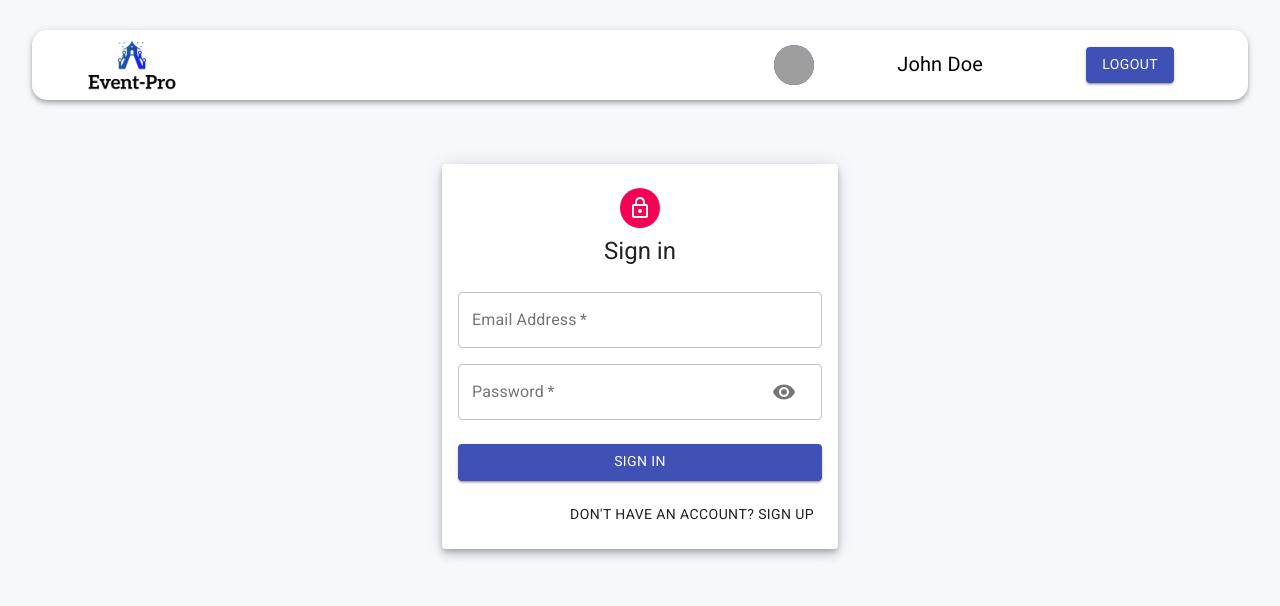
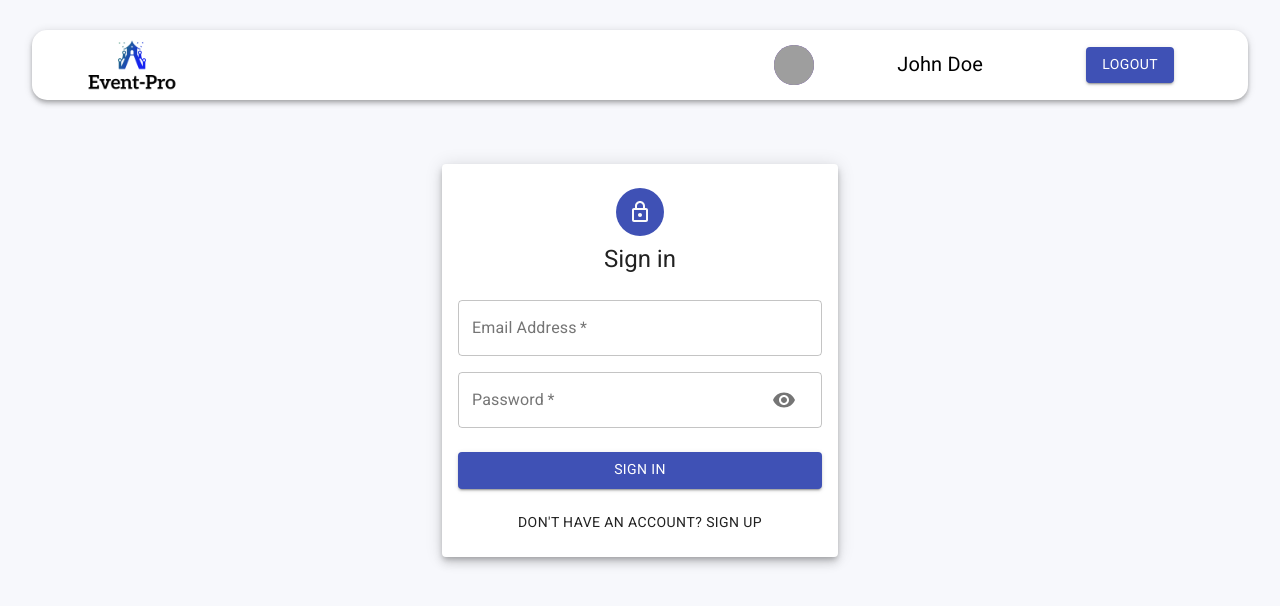
Before and after one commit to NirashaMadubhashini/Event_Planning_System_Frontend, a React (Create React App) app: page /auth in a window 1280 px wide. Shown: the top 606 px of the page. Built offline with nearby package versions, Linux system fonts and the light colour scheme; grey boxes are pictures that could not be loaded.

Commit message:
update Auth.js

```diff
--- a/src/components/Auth/Auth.js
+++ b/src/components/Auth/Auth.js
@@ -62,7 +62,7 @@ const SignUp = () => {
             <Button type="submit" fullWidth variant="contained" color="primary" className={classes.submit}>
               { isSignup ? 'Sign Up' : 'Sign In' }
             </Button>
-            <Grid container justify="flex-end">
+            <Grid container justify="center">
               <Grid item>
                 <Button onClick={switchMode}>
                   { isSignup ? 'Already have an account? Sign in' : "Don't have an account? Sign Up" }
--- a/src/components/Auth/styles.js
+++ b/src/components/Auth/styles.js
@@ -15,7 +15,9 @@ export default makeStyles((theme) => ({
   },
   avatar: {
     margin: theme.spacing(1),
-    backgroundColor: theme.palette.secondary.main,
+    backgroundColor: theme.palette.primary.main,
+    width: theme.spacing(6),
+    height: theme.spacing(6),
   },
   form: {
     width: '100%', // Fix IE 11 issue.
```
Also changed, not shown: src/images/img.png (added).
